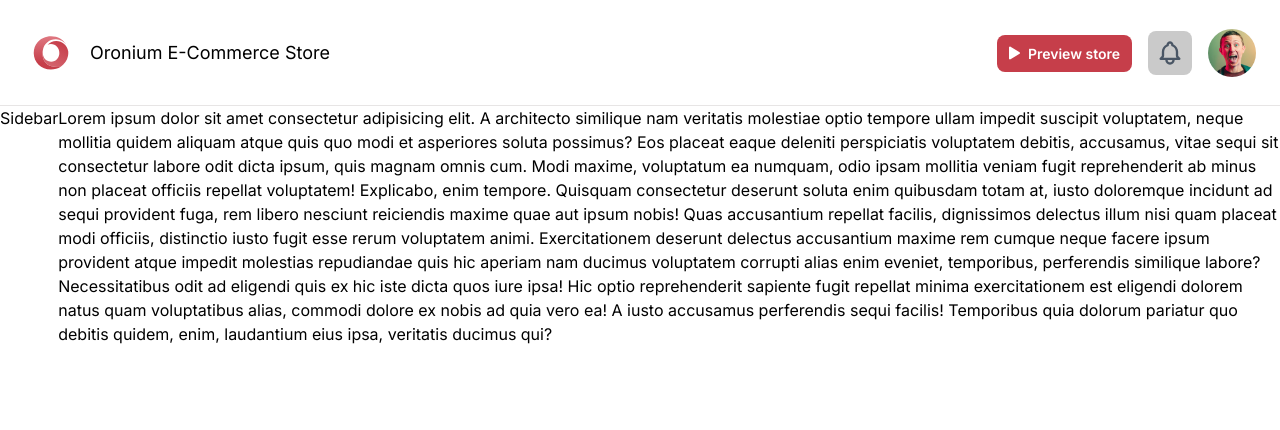
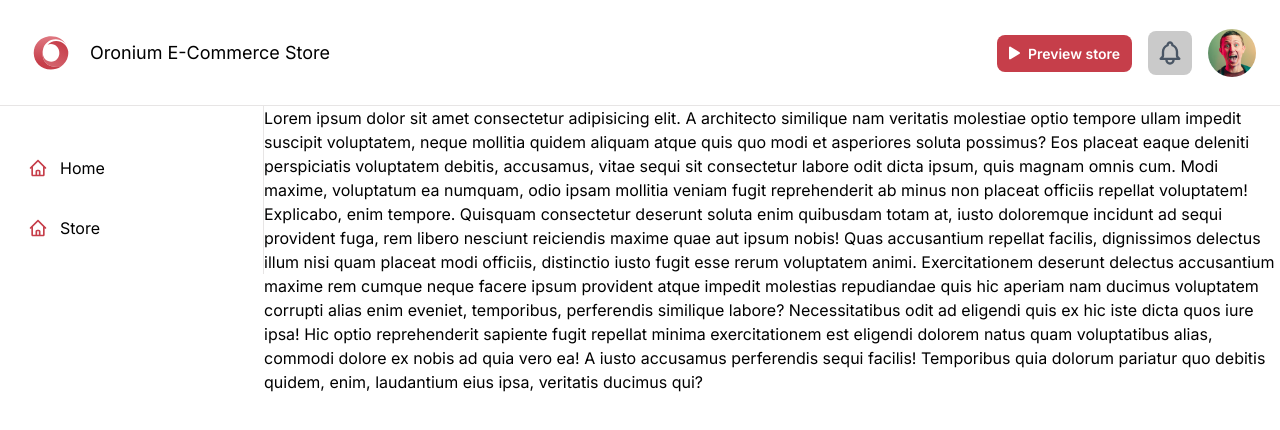
Before and after one commit to Abinsonsuresh/Ecommerce-Dashboard-Oronium, a Next.js app: page / in a window 1280 px wide. Shown: the top 430 px of the page. Built offline with nearby package versions, Linux system fonts and the light colour scheme.

Commit message:
Sidebar layout added

```diff
--- a/src/components/Sidebar/Main/Sidebar.jsx
+++ b/src/components/Sidebar/Main/Sidebar.jsx
@@ -1,9 +1,27 @@
 import React from 'react'
+import { SCData } from '../Data/SidebarComponentsData'
 
 const Sidebar = () => {
-  return (
-    <div>Sidebar</div>
-  )
+    return (
+        <div>
+            <div className='flex w-[264px] border-r border-[#e7e5e5] p-4 pt-8'>
+                <div>
+                    {
+                        SCData.map((com) => {
+                            return (
+                                <div key={com.id} className='w-[216px] h-[60px] flex gap-3 items-center rounded-[6px] py-[12px] pl-[12px] pr-[16px]'>
+                                    {com.icon}
+                                    <span>{com.item}</span>
+                                </div>
+                            )
+                        })
+                    }
+
+                </div>
+
+            </div>
+        </div>
+    )
 }
 
 export default Sidebar
```
